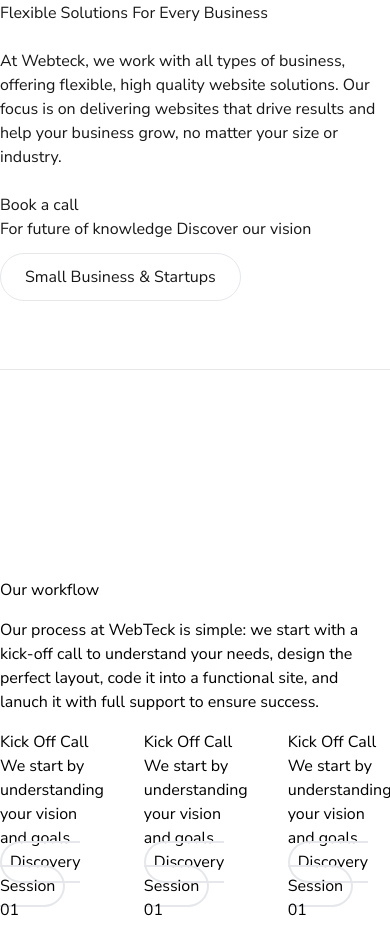
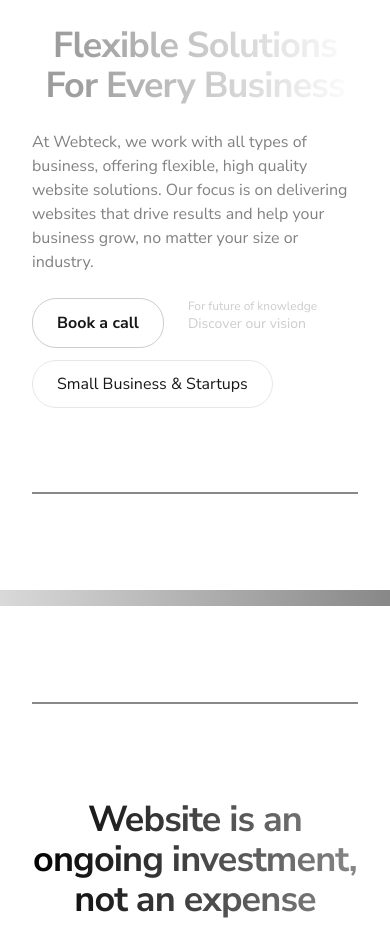
Before and after one commit to Ritesh-Maharjan/Webteck, a Next.js app: page / in a window 390 px wide. Shown: the part 1060-1997 px from the top of the page. Built offline with nearby package versions, Linux system fonts and the light colour scheme.

Commit message:
Created reusable component and finished the investment/solution section

```diff
--- a/app/_component/Hero.tsx
+++ b/app/_component/Hero.tsx
@@ -1,5 +1,6 @@
 import Image from "next/image";
 import React from "react";
+import HeadingTitle from "./ui/HeadingTitle";
 
 const textSlider = [
   "Crafting Beautiful Website",
@@ -11,16 +12,10 @@
     <div className="bg-[url('/img/home-page/hero-bg.png')] bg-cover">
       <section className="p-10 min-h-[calc(100vh-3rem)] max-w-screen-xl flex items-center justify-center mx-auto flex-col gap-14 md:flex-row">
         <div className="flex-1 flex flex-col gap-7">
-          <h1
-            className="text-4xl md:text-7xl tracking-tight font-bold text-transparent !bg-clip-text"
-            style={{
-              background:
-                "linear-gradient(to right, #999999 0%, #A1A1A1 17%, #FFFFFF 100%)",
-            }}
-          >
+          <HeadingTitle>
             Custom Websites <br />
             Tailored for you
-          </h1>
+          </HeadingTitle>
           <p className="text-lg md:text-xl leading-6 tracking-tight max-w-prose">
             We specialize in creating unique, responsive websites that elevate
             your online presence and bring your vision to life. Let us help you
--- /dev/null
+++ b/app/_component/Investment.tsx
@@ -0,0 +1,17 @@
+import React from "react";
+import ContentWithCta from "./ui/ContentWithCta";
+
+const Investment = () => {
+  return (
+    <ContentWithCta
+      title="Website is an ongoing investment, not an expense"
+      subtitle="Many entrepreneurs see websites as a one-time cost, but they should be viewed as an ongoing investment. A website is like a 24/7 sales rep, driving revenue and growth by constantly sharing your brand message and product info."
+      cta1="Book a call"
+      cta2={{ text: "For future of knowledge ", span: "Discover our vision" }}
+      backgroundColor="white"
+      textColor="black"
+    ></ContentWithCta>
+  );
+};
+
+export default Investment;
--- a/app/_component/Solutions.tsx
+++ b/app/_component/Solutions.tsx
@@ -1,32 +1,24 @@
 import React from "react";
+import HeadingTitle from "./ui/HeadingTitle";
+import ContentWithCta from "./ui/ContentWithCta";
 
 const Solutions = () => {
   return (
-    <section className="my-24">
-      <div className="max-w-screen-xl mx-auto before:pb-14 after:pt-14 before:border-t after:border-b flex flex-col gap-6">
-        <h2>Flexible Solutions For Every Business</h2>
-        <p>
-          At Webteck, we work with all types of business, offering flexible,
+    <ContentWithCta
+      title="Flexible Solutions For Every Business"
+      subtitle="At Webteck, we work with all types of business, offering flexible,
           high quality website solutions. Our focus is on delivering websites
           that drive results and help your business grow, no matter your size or
-          industry.
-        </p>
-
-        {/* CHange this to reusabole components later */}
-        <div>
-          <button>Book a call</button>
-          <p>
-            For future of knowledge <span>Discover our vision</span>
-          </p>
-        </div>
-
-        <div>
-          <span className="border py-3 px-6 rounded-full">
-            Small Business & Startups
-          </span>
-        </div>
+          industry."
+      cta1="Book a call"
+      cta2={{ text: " For future of knowledge ", span: "Discover our vision" }}
+    >
+      <div>
+        <span className="border py-3 px-6 rounded-full">
+          Small Business & Startups
+        </span>
       </div>
-    </section>
+    </ContentWithCta>
   );
 };
 
--- /dev/null
+++ b/app/_component/ui/ContentWithCta.tsx
@@ -0,0 +1,51 @@
+import React from "react";
+import HeadingTitle from "./HeadingTitle";
+
+interface CustomizableSectionProps {
+  title: string;
+  subtitle: string;
+  cta1: string;
+  cta2: { text: string; span: string };
+  backgroundColor?: string;
+  textColor?: string;
+  children?: React.ReactElement;
+}
+
+const ContentWithCta: React.FC<CustomizableSectionProps> = ({
+  title,
+  subtitle,
+  cta1,
+  cta2,
+  backgroundColor,
+  textColor,
+  children,
+}) => {
+  return (
+    <section
+      className={`flex flex-col items-center before:h-2 before:w-full before:inline-block before:bg-gradient-to-r before:from-[#D9D9D9] before:to-[#888888] after:h-2 after:w-full after:inline-block after:bg-gradient-to-r after:from-[#D9D9D9] after:to-[#888888] before:mb-24 after:mt-24 ${
+        backgroundColor && `bg-${backgroundColor}`
+      } ${textColor && `text-${textColor}`}`}
+    >
+      <div className="max-w-screen-xl flex flex-col gap-6 border-y-2 border-[#888888] py-24 mx-8">
+        <HeadingTitle className="text-center" backgroundColor={backgroundColor} as="h2">
+          {title}
+        </HeadingTitle>
+        <p className="text-[#818181]">{subtitle}</p>
+
+        <div className="flex gap-6">
+          <button
+            className={`text-${textColor} rounded-3xl border py-3 px-6 font-bold border-[#CDCDCD] text-nowrap h-fit`}
+          >
+            {cta1}
+          </button>
+          <p className="text-[#CDCDCD] flex flex-col text-xs">
+            {cta2.text} <span className={`text-${textColor} text-sm`}>{cta2.span}</span>
+          </p>
+        </div>
+        {children}
+      </div>
+    </section>
+  );
+};
+
+export default ContentWithCta;
--- /dev/null
+++ b/app/_component/ui/HeadingTitle.tsx
@@ -0,0 +1,33 @@
+import React from "react";
+
+type HeadingProps = {
+  as?: keyof JSX.IntrinsicElements;
+  children: React.ReactNode;
+  className?: string;
+  backgroundColor?: string;
+};
+
+const HeadingTitle: React.FC<HeadingProps> = ({
+  as: Tag = "h1",
+  children,
+  className,
+  backgroundColor,
+  ...props
+}) => {
+  return (
+    <Tag
+      className={`${className} text-4xl md:text-7xl tracking-tight font-bold text-transparent !bg-clip-text`}
+      {...props}
+      style={{
+        background: `${
+          backgroundColor
+            ? "linear-gradient(to right, #000000 0%, #141414 14%, #888888 100%)"
+            : "linear-gradient(to right, #999999 0%, #A1A1A1 17%, #FFFFFF 100%)"
+        }`,
+      }}
+    >
+      {children}
+    </Tag>
+  );
+};
+export default HeadingTitle;
--- a/app/page.tsx
+++ b/app/page.tsx
@@ -1,10 +1,12 @@
 import { Hero, Offer, Solutions, WhyUs, Workflow } from "./_component/index";
+import Investment from "./_component/Investment";
 
 export default function Home() {
   return (
     <div className="min-h-screen font-[family-name:var(--font-geist-sans)]">
       <Hero />
       <Solutions />
+      <Investment />
       <Workflow />
       <Offer />
       <WhyUs />
```
